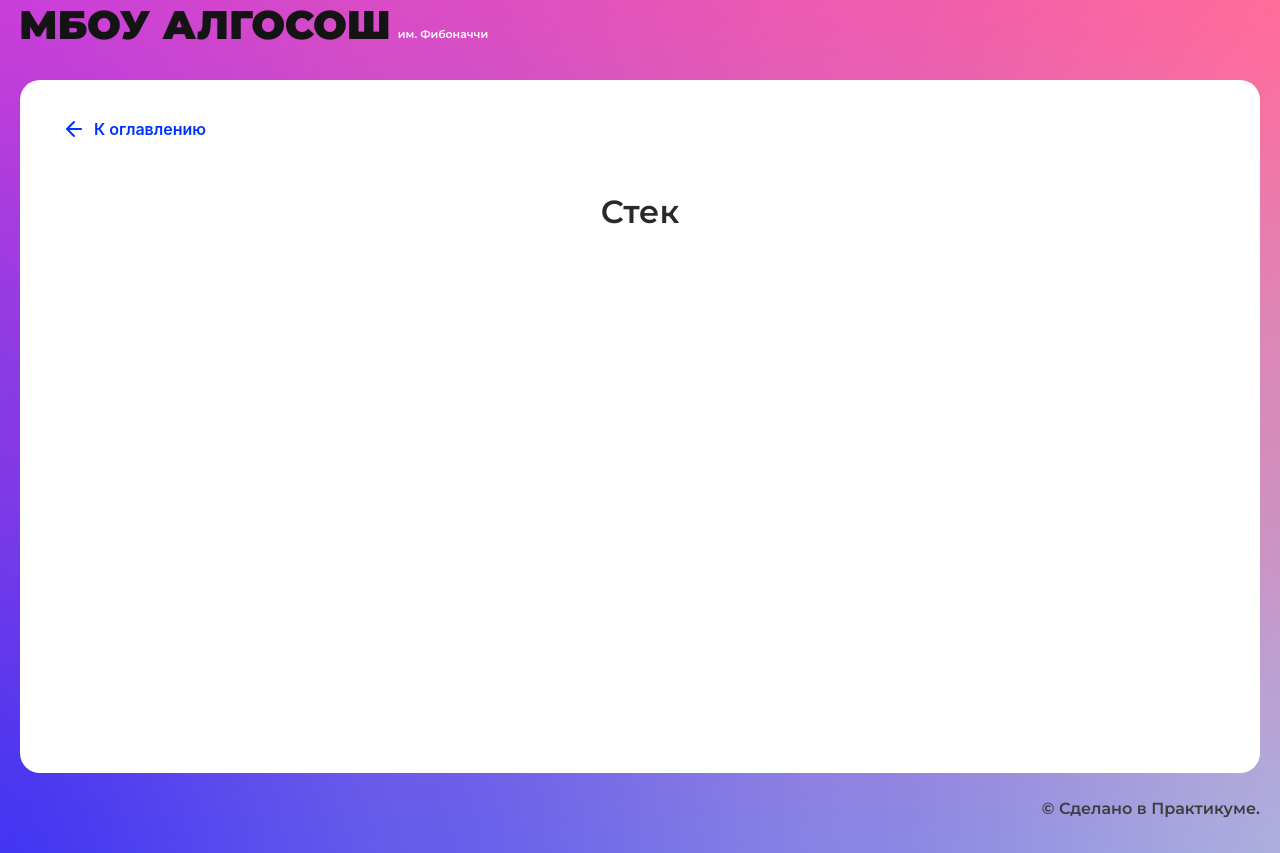
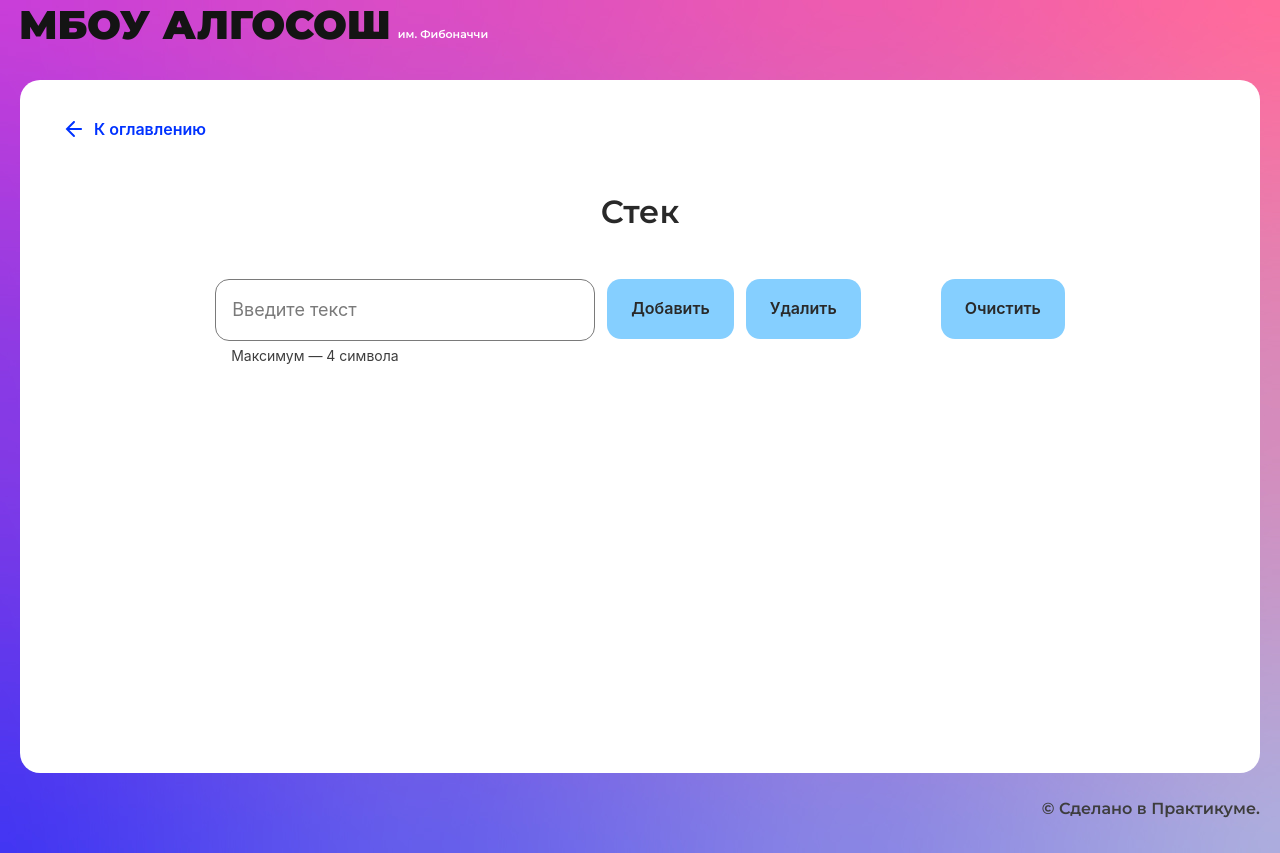
Before and after one commit to MaxTch3/algososh, a React (Create React App) app: page /stack in a window 1280 px wide. Built offline with nearby package versions, Linux system fonts and the light colour scheme.

Commit message:
feat: сделать верстку основных компонентов stack-page

```diff
--- a/src/components/sorting-page/sorting-page.tsx
+++ b/src/components/sorting-page/sorting-page.tsx
@@ -7,7 +7,7 @@ import { Direction } from '../../types/direction';
 import { randomArr } from './utils';
 import { ElementStates } from '../../types/element-states';
 import { Column } from '../ui/column/column';
-import { SHORT_DELAY_IN_MS } from '../../constants/delays';
+import { DELAY_IN_MS } from '../../constants/delays';
 import { delay } from '../../utils/utils';
 import { AlgorithmMethod, IColumn } from './types';
 
@@ -56,7 +56,7 @@ export const SortingPage: React.FC = () => {
          for (let j = i + 1; j < arr.length; j++) {
             arr[j].state = ElementStates.Changing;
             setArray([...arr]);
-            await delay(SHORT_DELAY_IN_MS)
+            await delay(DELAY_IN_MS)
             if (order === 'asc'
                ? arr[j].number < arr[currIndex].number
                : arr[j].number > arr[currIndex].number) {
@@ -99,7 +99,7 @@ export const SortingPage: React.FC = () => {
                arr[j + 1].number = temp;
                setArray([...arr])
             }
-            await delay(SHORT_DELAY_IN_MS);
+            await delay(DELAY_IN_MS);
             arr[j].state = ElementStates.Default;
             arr[j + 1].state = ElementStates.Default;
             setArray([...arr]);
--- /dev/null
+++ b/src/components/stack-page/stack-page.module.css
@@ -0,0 +1,24 @@
+.container {
+   display: flex;
+   flex-direction: column;
+   align-items: center;
+}
+
+.control_box {
+   display: flex;
+   align-items: flex-start;
+   gap: 12px;
+}
+
+.buttons {
+   display: flex;
+}
+
+.buttons_action {
+   display: flex;
+   gap: 12px;
+}
+
+.button_reset {
+   margin-left: 80px;
+}
--- a/src/components/stack-page/stack-page.tsx
+++ b/src/components/stack-page/stack-page.tsx
@@ -1,10 +1,49 @@
 import React from "react";
 import { SolutionLayout } from "../ui/solution-layout/solution-layout";
+import { Input } from "../ui/input/input";
+import styles from './stack-page.module.css'
+import { Button } from "../ui/button/button";
 
 export const StackPage: React.FC = () => {
-  return (
-    <SolutionLayout title="Стек">
+   return (
+      <SolutionLayout title="Стек">
 
-    </SolutionLayout>
-  );
+         <div className={styles.container}>
+            <div className={styles.control_box}>
+               <Input
+                  placeholder='Введите текст'
+                  type='text'
+                  maxLength={4}
+                  isLimitText={true}
+                  style={{ minWidth: '380px' }}
+               />
+
+               <div className={styles.buttons}>
+                  <div className={styles.buttons_action}>
+                     <Button
+                        text='Добавить'
+                        type='button'
+                        style={{ minWidth: '120px' }}
+                     />
+                     <Button
+                        text='Удалить'
+                        type='button'
+                        style={{ minWidth: '110px' }}
+                     />
+                  </div>
+                  <Button
+                     extraClass={styles.button_reset}
+                     text='Очистить'
+                     type='button'
+                     style={{ minWidth: '120px' }}
+                  />
+               </div>
+            </div>
+            <div className={styles.array_box}>
+            </div>
+         </div>
+
+
+      </SolutionLayout>
+   );
 };
```
